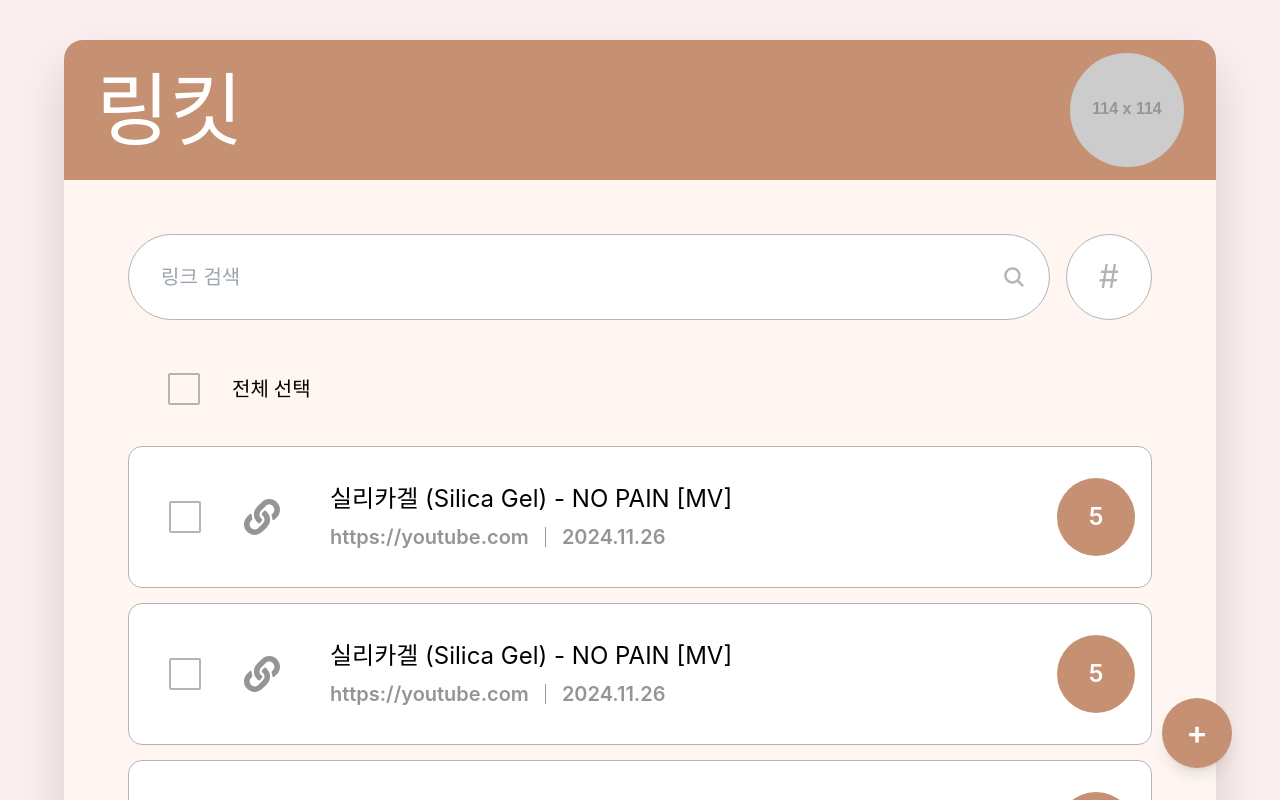
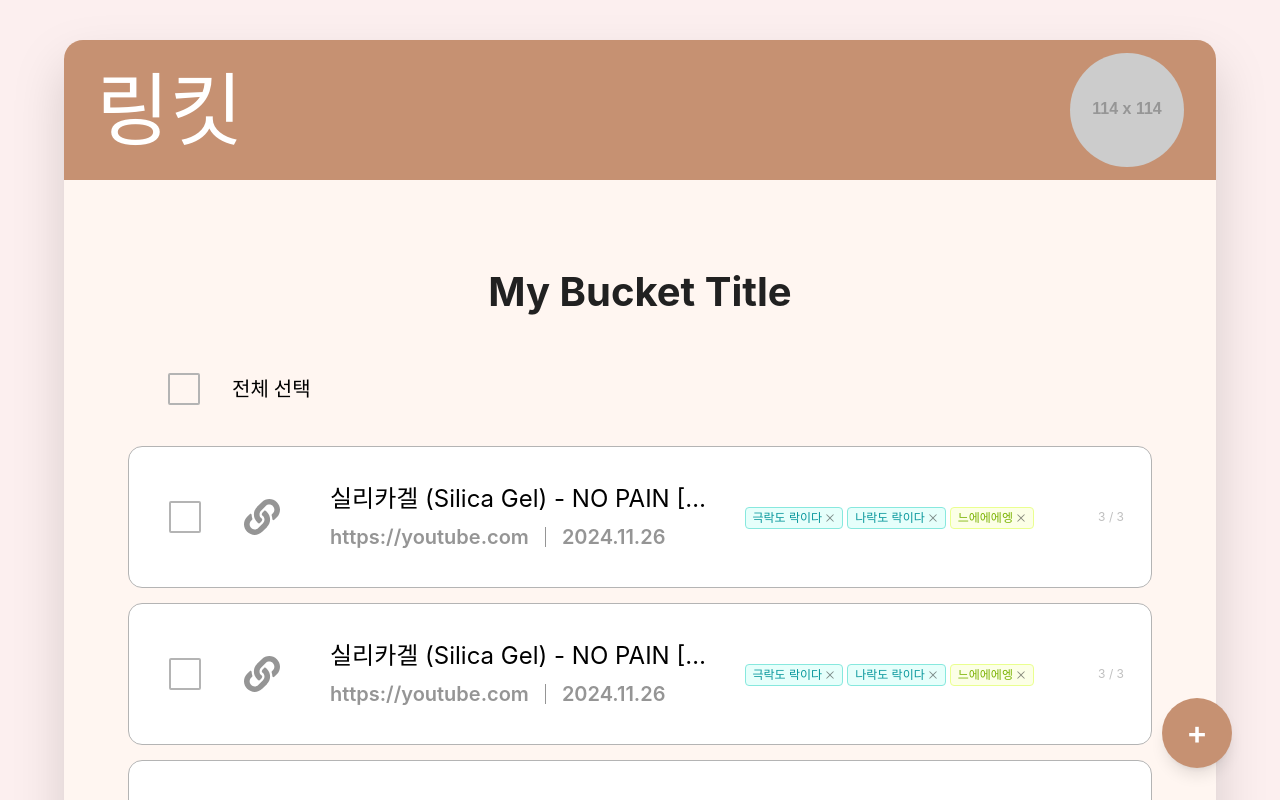
Before and after one commit to animal-squad/project-s-FE, a React (Vite) app: page / in a window 1280 px wide. Shown: the top 800 px of the page. Built offline with nearby package versions, Linux system fonts and the light colour scheme.

Commit message:
UI 개선 : 바구니 내부 페이지
- 검색창 자리에 Bucket Title 입력받을 수 있는 자리 구현
- 기존 태그 로직 그대로 migration

#120

```diff
--- a/src/App.tsx
+++ b/src/App.tsx
@@ -7,7 +7,7 @@ import UnsharedPage from "./Pages/UnsharedPage";
 import { ImagesSliderDemo } from "./Pages/LandingPage";
 import PrivacyPolicy from "./Pages/PrivacyPolicyPage";
 import Bucket_view from "./components/NewComponent/Bucket_View";
-import Bucket_Insideview from "./components/NewComponent/Bucket_InsideVIew";
+import Bucket_Insideview from "./components/NewComponent/Bucket_InsideView";
 
 // endpoint별로 렌더링
 
--- a/src/components/NewComponent/Bucket_InsideVIew.tsx
+++ b/src/components/NewComponent/Bucket_InsideVIew.tsx
@@ -2,8 +2,8 @@ import React, { useState } from "react";
 import { ConfigProvider, Pagination } from "antd";
 import { FaLink } from "react-icons/fa";
 import NewHeader from "../../Layout/NewHeader";
-import Searchbox from "../../ui/Searchbox";
 import FloatButton from "../../ui/FloatButton";
+import TagSelect from "../../ui/TagSelect";
 
 const Bucket_Gridview = () => {
   const bucketData = Array(10).fill({
@@ -12,7 +12,10 @@ const Bucket_Gridview = () => {
     dateCreated: "2024.11.26",
     count: 5,
     imageUrl: "https://via.placeholder.com/113x106",
+    tags: ["극락도 락이다", "나락도 락이다", "느에에에엥"],
   });
+
+  const bucketTitle = "My Bucket Title"; // Bucket Title
 
   // 각 항목의 체크 상태를 관리하는 배열
   const [checkedItems, setCheckedItems] = useState<boolean[]>(
@@ -35,8 +38,38 @@ const Bucket_Gridview = () => {
     setCheckedItems(newCheckedItems);
   };
 
+  // 태그 선택 관리 배열
+  const [selectedTags, setSelectedTags] = useState<Record<string, string[]>>(
+    {}
+  );
+
+  // 태그 변경 로직 추가
+  const handleTagChange = (linkId: string, tags: string[]) => {
+    setSelectedTags((prev) => {
+      let updatedTags = [...tags];
+
+      // 조건 1: tags가 비어 있으면 '기타' 추가
+      if (updatedTags.length === 0) {
+        updatedTags = ["기타"];
+      }
+      // 조건 2: tags가 '기타'를 포함하면서 2개 이상의 요소가 있으면 '기타' 제거
+      else if (updatedTags.includes("기타") && updatedTags.length > 1) {
+        updatedTags = updatedTags.filter((tag) => tag !== "기타");
+      }
+
+      const newTagsState = { ...prev, [linkId]: updatedTags };
+
+      console.log(
+        `Updated tags for row with linkId ${linkId}:`,
+        newTagsState[linkId]
+      );
+
+      return newTagsState;
+    });
+  };
+
   return (
-    <div className="absolute h-[2149px] top-0 left-0 w-full h-full bg-[#fcefef] z-0">
+    <div className="absolute top-0 left-0 w-full bg-[#fcefef] z-0 h-[2139px]">
       {/* Border */}
       <div
         className="h-[2059px] absolute bg-[#fff6f1] rounded-[19px] mt-10 drop-shadow-2xl"
@@ -47,8 +80,10 @@ const Bucket_Gridview = () => {
       />
       {/* NewHeader */}
       <NewHeader />
-      {/* Searchbox */}
-      <Searchbox />
+      {/* Bucket Title */}
+      <div className="relative w-full text-center py-4 top-[254px]">
+        <h1 className="text-[40px] font-bold text-primary_text">{bucketTitle}</h1>
+      </div>
       {/* 전체 선택 체크박스 */}
       <div
         className="absolute flex items-center top-[373px] ml-4"
@@ -106,6 +141,7 @@ const Bucket_Gridview = () => {
           {/* 내부 구조 */}
           <div className="flex items-center h-full px-4">
             {/* 체크박스 */}
+
             <input
               type="checkbox"
               id={`bucket-${index}`}
@@ -149,11 +185,13 @@ const Bucket_Gridview = () => {
                 <span>{bucket.dateCreated}</span>
               </div>
             </div>
-            {/* 카운트 */}
-            <div className="flex items-center justify-center w-[78px] h-[78px] bg-[#c69172] rounded-full">
-              <span className="text-white text-2xl font-semibold">
-                {bucket.count}
-              </span>
+            {/* Tags */}
+            <div className="ml-4 flex-1">
+              <TagSelect
+                value={selectedTags[index.toString()] || bucket.tags}
+                onChange={(tags) => handleTagChange(index.toString(), tags)}
+                linkId={index.toString()}
+              />
             </div>
           </div>
         </div>
--- /dev/null
+++ b/src/ui/TagSelect.tsx
@@ -0,0 +1,86 @@
+import React from "react";
+import { Select, Tag } from "antd";
+import type { SelectProps } from "antd";
+
+interface TagSelectProps {
+  value: string[];
+  onChange: (values: string[]) => void;
+  linkId: string;
+}
+
+const TagSelect: React.FC<TagSelectProps> = ({
+  value = [], // 기본값 빈 배열
+  onChange,
+}) => {
+  const colorMapping = (num: number): string => {
+    const colors = [
+      "magenta",
+      "red",
+      "volcano",
+      "orange",
+      "gold",
+      "lime",
+      "green",
+      "cyan",
+      "blue",
+      "geekblue",
+      "purple",
+    ];
+    return colors[num % colors.length] || "magenta";
+  };
+
+  const tagRender: SelectProps["tagRender"] = (props) => {
+    const { label, value, closable, onClose } = props;
+    const onPreventMouseDown = (event: React.MouseEvent<HTMLSpanElement>) => {
+      event.preventDefault();
+      event.stopPropagation();
+    };
+
+    const color = value === "기타" ? "default" : colorMapping((value || "").length);
+
+    return (
+      <Tag
+        color={color}
+        onMouseDown={onPreventMouseDown}
+        closable={closable && value !== "기타"}
+        onClose={onClose}
+        style={{ marginInlineEnd: 4 }}
+      >
+        {label}
+      </Tag>
+    );
+  };
+
+  return (
+    <Select
+      mode="multiple"
+      tagRender={tagRender}
+      maxCount={3}
+      variant="borderless"
+      value={value} // 빈 배열 기본값 적용
+      suffixIcon={<span>{value.length} / 3</span>}
+      onChange={(values) => onChange(values)}
+      style={{ width: "100%" }}
+      options={[
+        { value: "웹 개발", label: "웹 개발" },
+        { value: "모바일 개발", label: "모바일 개발" },
+        { value: "AI/머신러닝", label: "AI/머신러닝" },
+        { value: "데이터 엔지니어링", label: "데이터 엔지니어링" },
+        { value: "클라우드 및 인프라", label: "클라우드 및 인프라" },
+        { value: "보안 및 개인정보 보호", label: "보안 및 개인정보 보호" },
+        { value: "컴퓨터 공학 기초", label: "컴퓨터 공학 기초" },
+        { value: "임베디드 및 IoT", label: "임베디드 및 IoT" },
+        {
+          value: "IT 산업 동향 및 기술 트렌드",
+          label: "IT 산업 동향 및 기술 트렌드",
+        },
+        {
+          value: "프로젝트 관리 및 협업 도구",
+          label: "프로젝트 관리 및 협업 도구",
+        },
+      ]}
+    />
+  );
+};
+
+export default TagSelect;
```
